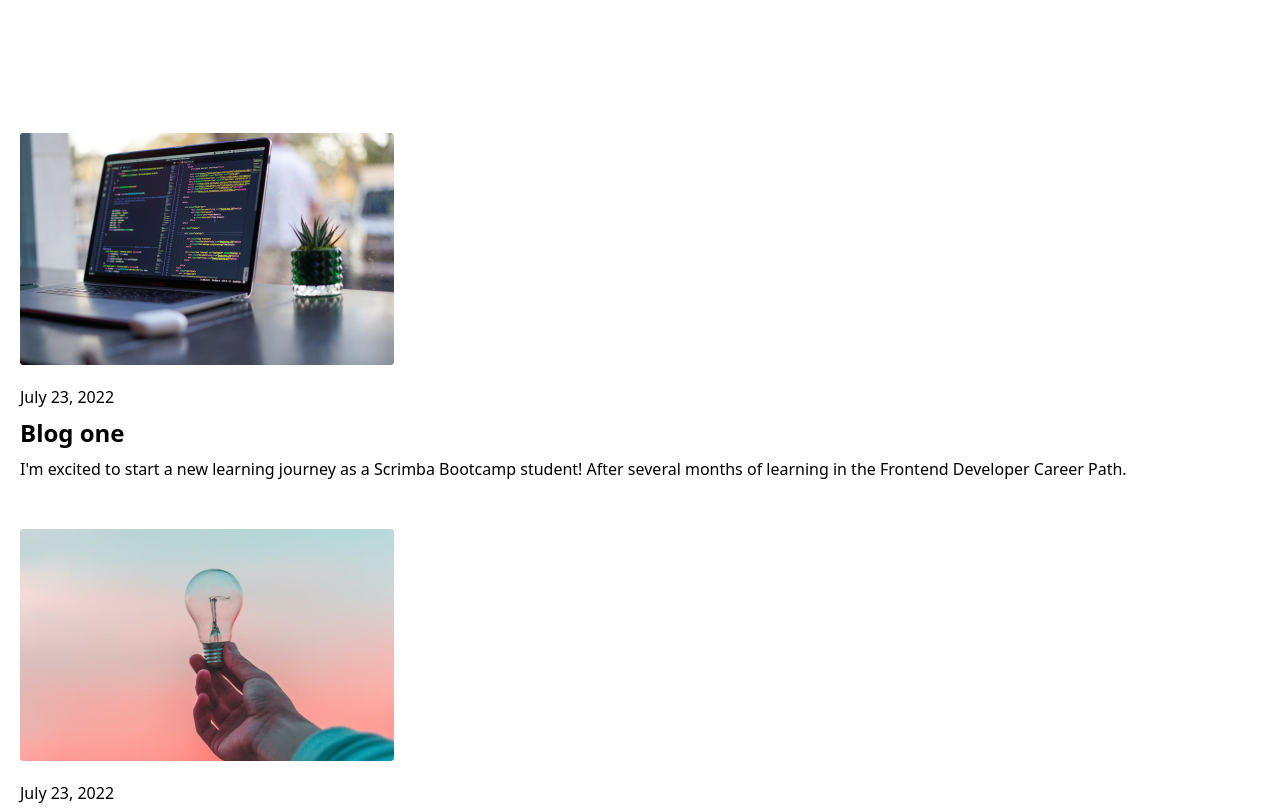
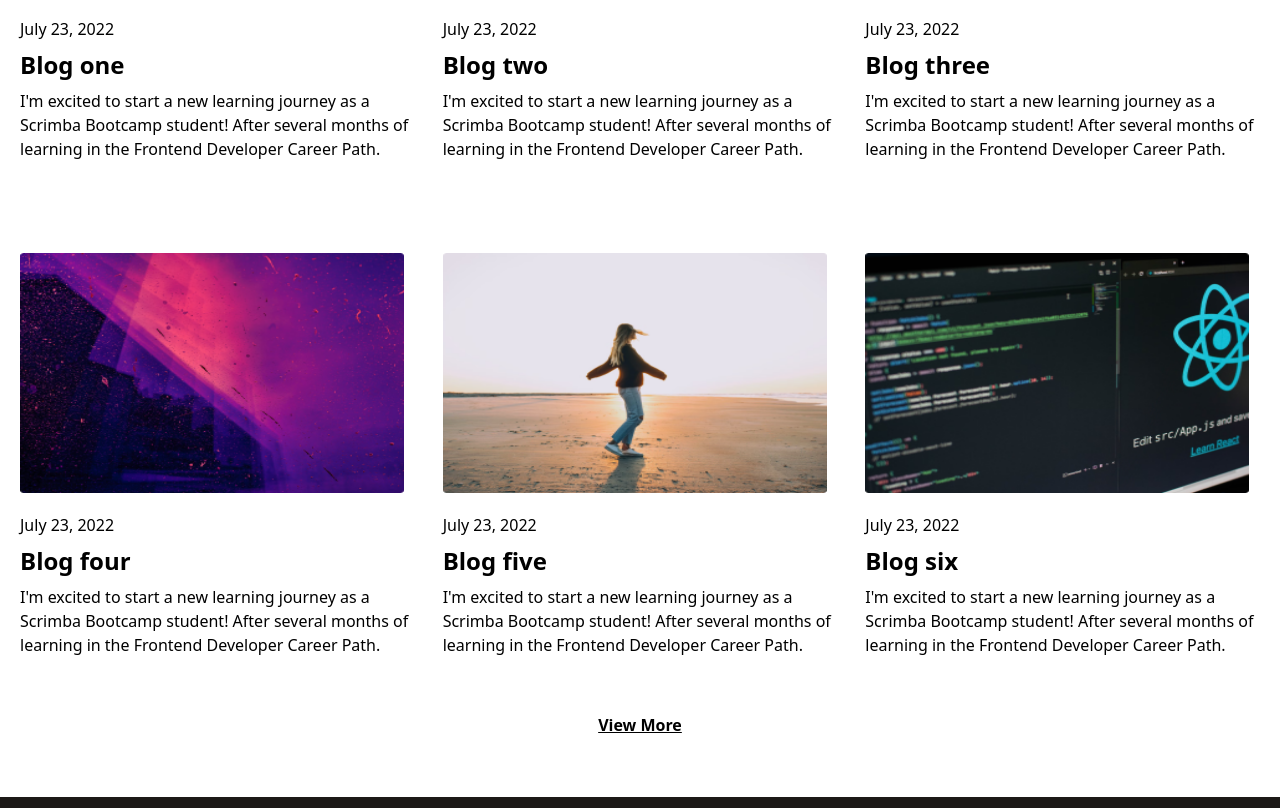
Before and after one commit to kebin20/learning-journal, a website: page index.html in a window 1280 px wide. Shown: the part 739-1547 px from the top of the page. Drawn offline with nearby package versions, Linux system fonts and the light colour scheme.

Commit message:
Completed homepage layout

```diff
--- a/index.html
+++ b/index.html
@@ -19,9 +19,9 @@
             alt="some image"
             class="title-icon"
           />
-          <h3 class="title">My learning journal</h3>
+          <h3 class="title text-xl">My learning journal</h3>
         </div>
-        <ul class="flex-row uppercase gap-3">
+        <ul class="flex-row uppercase gap-8 mr-20">
           <li><a href="">Home</a></li>
           <li><a href="">About Me</a></li>
         </ul>
@@ -29,7 +29,7 @@
     </nav>
 
     <header
-      class="blog-featured flex flex-col justify-end h-72 p-4 text-white lg:h-[95vh] p-16"
+      class="blog-featured flex flex-col justify-end h-72 p-4 text-white lg:p-14 lg:h-96"
     >
       <p class="date text-xs">July 23, 2022</p>
       <h2 class="blog-featured-title text-3xl font-bold">
@@ -42,7 +42,9 @@
       </p>
     </header>
 
-    <article class="blog-article-container pt-5 px-5 mt-4">
+    <article
+      class="blog-article-container grid pt-5 px-5 mt-4 lg:grid-cols-3 lg:gap-7"
+    >
       <section class="blog-article mb-4">
         <img
           src="./images/article-image-01.png"
@@ -61,6 +63,7 @@
           </p>
         </div>
       </section>
+
       <section class="blog-article mb-4">
         <img
           src="./images/article-image-02.png"
@@ -79,7 +82,8 @@
           </p>
         </div>
       </section>
-      <section class="blog-article">
+
+      <section class="blog-article mb-4">
         <img
           src="./images/article-image-03.png"
           alt="blog image"
@@ -97,9 +101,63 @@
           </p>
         </div>
       </section>
+      <section class="blog-article mb-4">
+        <img
+          src="./images/blog-image-04.png"
+          alt="blog image"
+          class="blog-article-img w-96 h-60"
+        />
+        <div class="content-section mt-5">
+          <p class="date">July 23, 2022</p>
+          <h2 class="blog-article-title text-2xl font-bold my-2">
+            <a href="">Blog four</a>
+          </h2>
+          <p class="blog-article-content">
+            I'm excited to start a new learning journey as a Scrimba Bootcamp
+            student! After several months of learning in the Frontend Developer
+            Career Path.
+          </p>
+        </div>
+      </section>
+      <section class="blog-article mb-4">
+        <img
+          src="./images/blog-image-05.png"
+          alt="blog image"
+          class="blog-article-img w-96 h-60"
+        />
+        <div class="content-section mt-5">
+          <p class="date">July 23, 2022</p>
+          <h2 class="blog-article-title text-2xl font-bold my-2">
+            <a href="">Blog five</a>
+          </h2>
+          <p class="blog-article-content">
+            I'm excited to start a new learning journey as a Scrimba Bootcamp
+            student! After several months of learning in the Frontend Developer
+            Career Path.
+          </p>
+        </div>
+      </section>
+      <section class="blog-article">
+        <img
+          src="./images/blog-image-06.png"
+          alt="blog image"
+          class="blog-article-img w-96 h-60"
+        />
+        <div class="content-section mt-5">
+          <p class="date">July 23, 2022</p>
+          <h2 class="blog-article-title text-2xl font-bold my-2">
+            <a href="">Blog six</a>
+          </h2>
+          <p class="blog-article-content">
+            I'm excited to start a new learning journey as a Scrimba Bootcamp
+            student! After several months of learning in the Frontend Developer
+            Career Path.
+          </p>
+        </div>
+      </section>
     </article>
     <span
-      class="font-bold flex justify-center underline p-6 mb-7 decoration-solid"
+      class="font-bold flex justify-center underline p-10 mb-5 decoration-solid"
       >View More</span
     >
     <footer
```
Also changed, not shown: css/main.css, images/blog-image-04.png (added), images/blog-image-05.png (added), images/blog-image-06.png (added), 2 other files.
